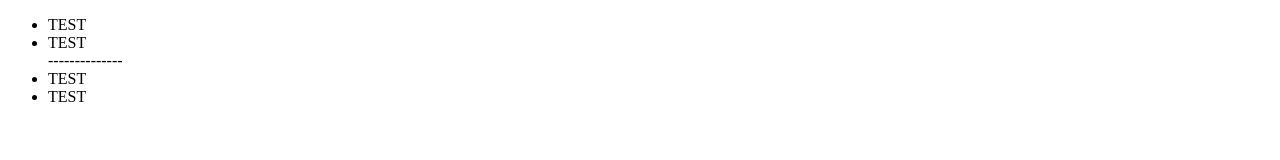
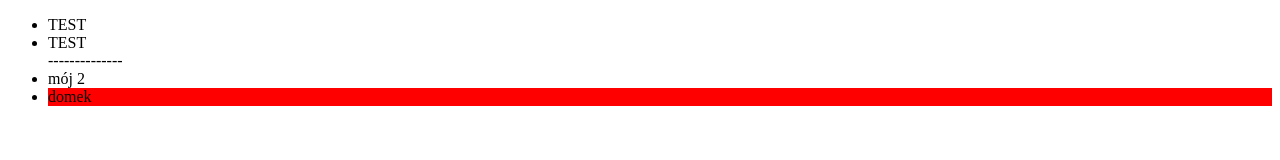
Before and after one commit to michaljabi/20250520-jswp, a plain HTML site: page jswp/A-application-building/a101-basic-problems.html in a window 1280 px wide. Drawn offline with Linux system fonts and the light colour scheme.

Commit message:
refactor(a101): make it right

```diff
--- a/jswp/A-application-building/a101-basic-problems.html
+++ b/jswp/A-application-building/a101-basic-problems.html
@@ -43,25 +43,23 @@
 
         const $ulList = document.querySelector('#root ul')
 
-        const myLiElement = document.createElement('li');
-        myLiElement.textContent = 'TEST';
+        // Factory Function
+        function createLiElement(text = 'TEST', backgroundColor = '') {
+            const myLiElement = document.createElement('li');
+            myLiElement.textContent = text;
+            myLiElement.style.backgroundColor = backgroundColor;
 
-        $ulList.appendChild(myLiElement);
+            return myLiElement;
+        }
 
-        const myLiElement2 = document.createElement('li');
-        myLiElement2.textContent = 'TEST';
-
-        $ulList.appendChild(myLiElement2);
+        $ulList.appendChild(createLiElement());
+        $ulList.appendChild(createLiElement());
 
         $ulList.append('--------------')
 
-        const myLiElement3 = document.createElement('li');
-        myLiElement3.textContent = 'TEST';
-        $ulList.appendChild(myLiElement3);
+        $ulList.appendChild(createLiElement('mój 2'));
+        $ulList.appendChild(createLiElement('domek', 'red'));
 
-        const myLiElement4 = document.createElement('li');
-        myLiElement4.textContent = 'TEST';
-        $ulList.appendChild(myLiElement4);
         console.log('!')
     </script>
 </body>
```
